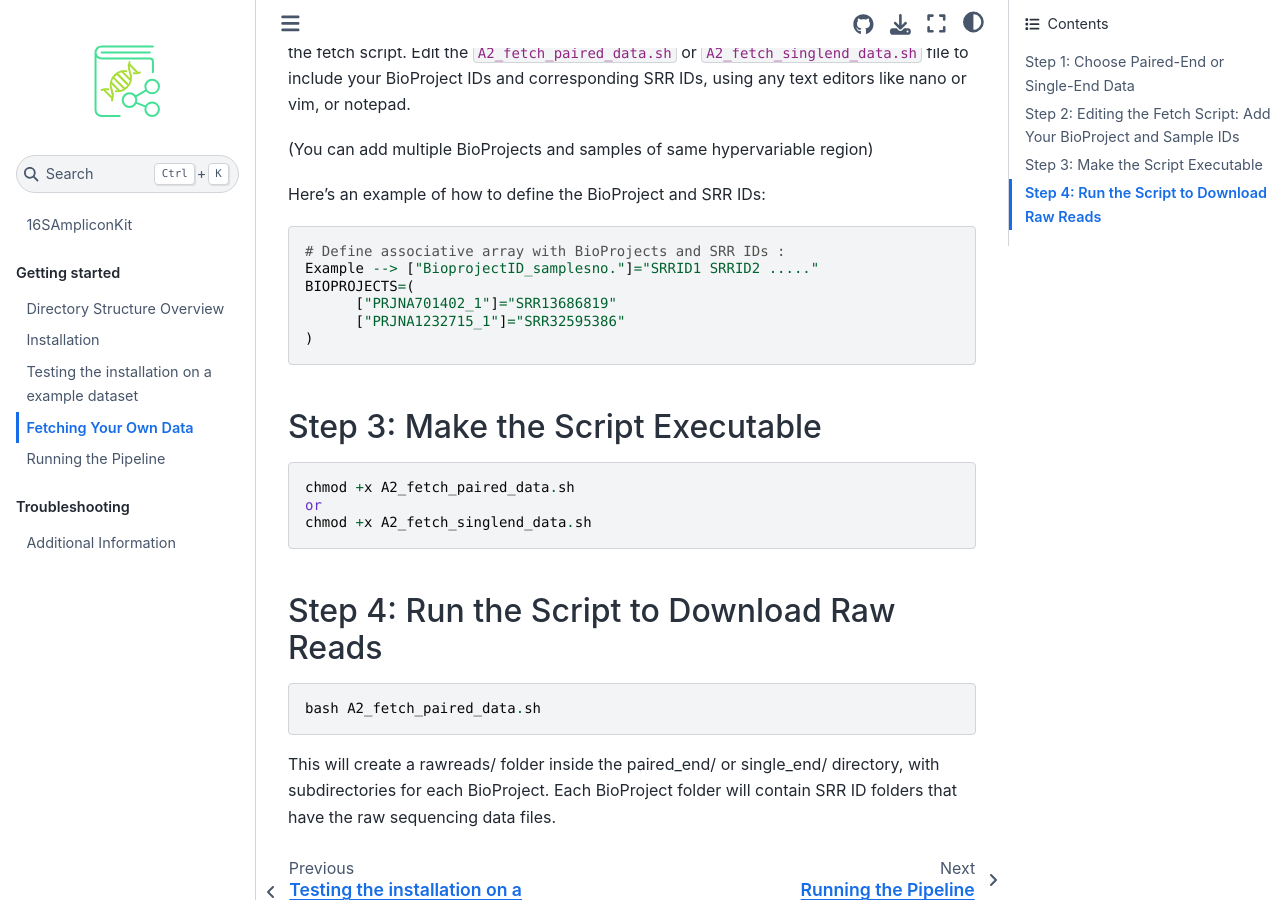
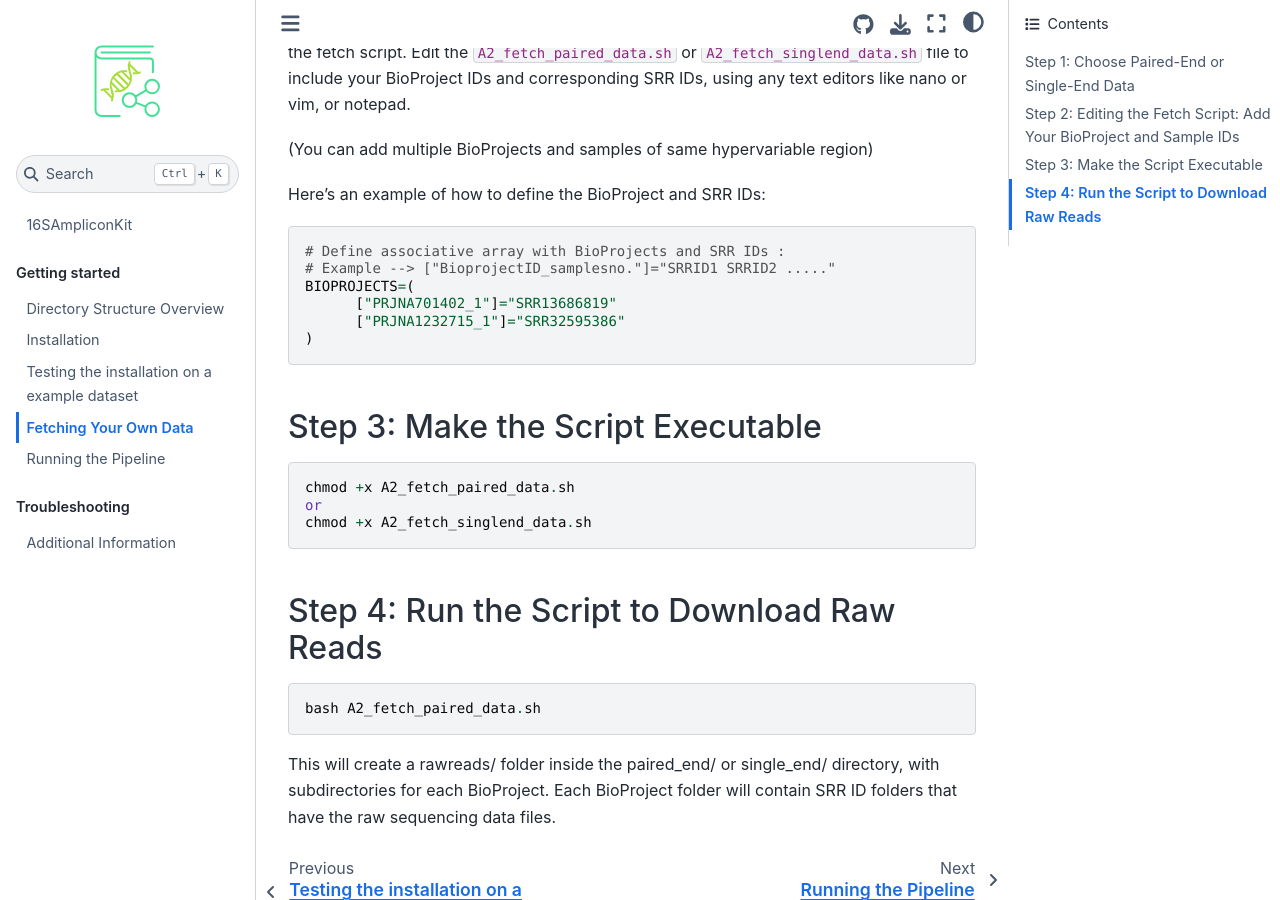
Before and after one commit to Ananya1006/16SAmpliconKit, a Jupyter Book: the page built from docs/fetch_data.md, in a window 1280 px wide and 900 px high, scrolled down 580 px. Built offline with Jupyter Book 1.0.4 settings and Sphinx 7.4.7 and the Sphinx Book theme 1.1.4, drawn with Linux system fonts in a browser that asks for light colours.

````diff
--- a/docs/fetch_data.md
+++ b/docs/fetch_data.md
@@ -17,7 +17,7 @@ Here’s an example of how to define the BioProject and SRR IDs:
 
 ```
 # Define associative array with BioProjects and SRR IDs :
-Example --> ["BioprojectID_samplesno."]="SRRID1 SRRID2 ....."
+# Example --> ["BioprojectID_samplesno."]="SRRID1 SRRID2 ....."
 BIOPROJECTS=(
       ["PRJNA701402_1"]="SRR13686819"
       ["PRJNA1232715_1"]="SRR32595386"
````
